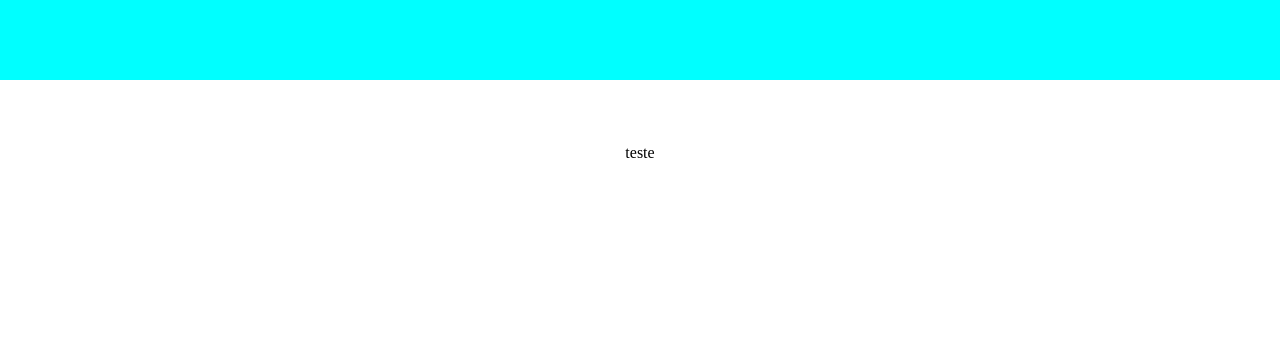
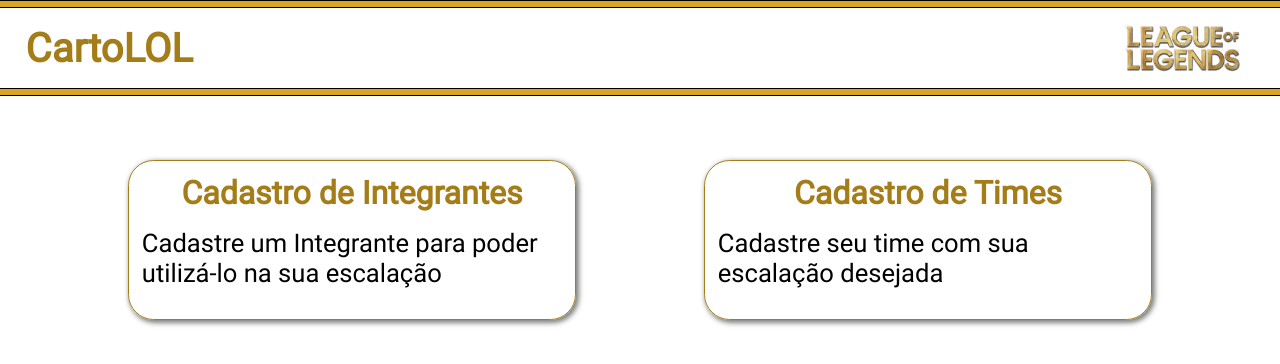
Before and after one commit to Talibert/FrontEndDuxus, a React (Create React App) app in the folder my-app/: page /duxus in a window 1280 px wide. Shown: the top 364 px of the page. Built offline with nearby package versions, Linux system fonts and the light colour scheme.

Commit message:
cards de cadastro e cadastro de integrantes concluido

```diff
--- a/my-app/package.json
+++ b/my-app/package.json
@@ -7,8 +7,10 @@
     "@testing-library/react": "^13.4.0",
     "@testing-library/user-event": "^13.5.0",
     "animate.css": "^4.1.1",
+    "axios": "^1.6.7",
     "react": "^18.2.0",
     "react-dom": "^18.2.0",
+    "react-router-dom": "^6.22.0",
     "react-scripts": "5.0.1",
     "react-scroll": "^1.9.0",
     "react-slick": "^0.30.1",
--- a/my-app/src/App.js
+++ b/my-app/src/App.js
@@ -1,12 +1,21 @@
 import Hero from "./components/hero";
 import "../src/Styles/General.css"
 import Header from "./components/Header";
+import React from 'react';
+import { BrowserRouter as Router, Routes, Route, Link, Navigate } from 'react-router-dom';
+import CadastroIntegrante from "./components/CadastroIntegrante";
 
 function App() {
   return (
     <div className="App">
       <Header/>
-      <Hero/>
+      <Router>
+        <Routes>
+          <Route path="/" element={<Navigate to="/duxus" />} />
+          <Route path="/duxus" element={<Hero />}/>
+          <Route path="/duxus/integrante/cadastro" element={<CadastroIntegrante />} />
+        </Routes>
+      </Router>
     </div>
   );
 }
--- /dev/null
+++ b/my-app/src/Styles/CadastroCard.css
@@ -0,0 +1,25 @@
+.link {
+    text-decoration: none; /* Remove o sublinhado */
+    color: inherit; /* Usa a cor padrão do texto */
+  }
+
+.card {
+    display: flex;
+    flex-direction: column;
+    align-items: center;
+    border: 1px solid #a57d18;
+    width: 35vw;
+    min-height: 20vh;
+    padding: 1vw;
+    border-radius: 2vw;
+    box-shadow: 2px 2px 5px 1px rgba(0, 0, 0, 0.5);
+}
+
+.card h1 {
+    color: #a57d18;
+    margin-bottom: 2vh;
+}
+
+.card p {
+    font-size: 2vw;
+}
--- /dev/null
+++ b/my-app/src/Styles/CadastroIntegrante.css
@@ -0,0 +1,50 @@
+form {
+    display: flex;
+    flex-direction: column;
+    max-width: 800px;
+    margin: auto;
+    margin-top: 5vh;
+    padding: 2vw;
+    border: 2px solid #a57d18;
+    border-radius: 1vw;
+    box-shadow: 2px 2px 5px 1px rgba(0, 0, 0, 0.5);
+    align-items: center;
+  }
+
+  /* Estilo para os rótulos */
+
+  form div {
+    width: 100%;
+  }
+
+  form label {
+    display: flex;
+    margin-bottom: 1vh;
+    width: 100%;
+  }
+
+  /* Estilo para os campos de entrada */
+  form input[type="text"] {
+    width: 100%;
+    padding: 8px;
+    margin-bottom: 10px;
+    border: 1px solid #a57d18;
+    border-radius: 0.5vw;
+  }
+
+  /* Estilo para o botão de envio */
+  form button {
+    background-color: #a57d18;
+    color: #fff;
+    border: none;
+    padding: 10px 20px;
+    margin-top: 1vh;
+    border-radius: 4px;
+    font-size: large;
+    cursor: pointer;
+  }
+
+  /* Estilo para o botão de envio quando o cursor está sobre ele */
+  form button:hover {
+    background-color: #daa520;
+  }
--- a/my-app/src/Styles/General.css
+++ b/my-app/src/Styles/General.css
@@ -5,5 +5,26 @@
 }
 
 body {
-    width: 100vw;
+    width: 100%;
+    font-family: 'Roboto', sans-serif;
 }
+
+@font-face {
+    font-family: 'Roboto';
+    src: url('../fonts/Roboto-Regular.ttf') format('truetype');
+}
+
+@font-face {
+    font-family: 'Roboto Light';
+    src: url('../fonts/Roboto-Light.ttf') format('truetype');
+}
+
+@font-face {
+    font-family: 'Roboto Black';
+    src: url('../fonts/Roboto-Black.ttf') format('truetype');
+}
+
+@font-face {
+    font-family: 'Roboto Italic';
+    src: url('../fonts/Roboto-ThinItalic.ttf') format('truetype');
+}
--- a/my-app/src/Styles/Header.css
+++ b/my-app/src/Styles/Header.css
@@ -1,5 +1,40 @@
 header {
-    width: 100vw;
+    display: flex;
+    flex-direction: column;
+}
+
+header .top {
+    width: 100%;
+    border-bottom: 1px solid black;
+    border-top: 1px solid black;
+    background-color: #daa520;
+    height: 1vh;
+}
+
+header .bot {
+    width: 100%;
+    border-bottom: 1px solid black;
+    border-top: 1px solid black;
+    background-color: #daa520;
+    height: 1vh;
+}
+
+header .mid {
+    width: 100%;
     height: 10vh;
-    background-color: aqua;
+    background-color: white;
+    display: flex;
+    justify-content: space-between;
+    align-items: center;
 }
+
+header .mid h1  {
+    padding-left: 2vw;
+    font-size: 5vh;
+    color: #a57d18;
+}
+
+header .mid img {
+    height: 100%;
+    padding-right: 2vw;
+}
--- a/my-app/src/Styles/Hero.css
+++ b/my-app/src/Styles/Hero.css
@@ -5,48 +5,19 @@
 }
 
 .hero {
-    height: 100vh;
+    height: 88vh;
     width: 100%;
     display: flex;
     padding-top: 4em;
     flex-direction: column;
     align-items: center;
-    justify-content: space-between;
     background-size: cover;
     background-position: center;
-    animation: fadeIn;
-    animation-duration: 1s;
 }
 
-.hero .texts {
+.cadastroSection {
+    width: 80%;
     display: flex;
-    flex-direction: column;
-    width: 100%;
-    height: 100%;
+    justify-content: space-between;
+
 }
-
-.hero .texts .introtext1 {
-    text-align: start;
-    color:#5a450c;
-    font-size: 210%;
-    font-family: 'Roboto Light', sans-serif;
-    padding-left: 5vw;
-    padding-top: 5vh;
-}
-
-.hero .texts .introtext2 {
-    text-align: center;
-    color:#5a450c;
-    font-size: 300%;
-    font-family: 'Roboto Black', sans-serif;
-    margin-top: 10vh;
-}
-
-.hero .texts .introtext3 {
-    text-align: end;
-    color:#5a450c;
-    font-size: 210%;
-    font-family: 'Roboto Light', sans-serif;
-    padding-right: 5vw;
-    padding-top: 17vh;
-}
--- /dev/null
+++ b/my-app/src/components/CadastroCard.js
@@ -0,0 +1,15 @@
+
+import "../Styles/CadastroCard.css"
+
+export default function CadastroCard (props) {
+    return(
+            <div className='card'>
+                <h1>
+                    {props.title}
+                </h1>
+                <p>
+                    {props.description}
+                </p>
+            </div>
+    )
+}
--- /dev/null
+++ b/my-app/src/components/CadastroIntegrante.js
@@ -0,0 +1,70 @@
+import React, { useState } from 'react';
+import axios from 'axios';
+import "../Styles/CadastroIntegrante.css"
+
+function CadastroIntegrante() {
+  // Definindo estado local para os valores do formulário
+  const [nome, setNome] = useState('');
+  const [franquia, setFranquia] = useState('');
+  const [funcao, setFuncao] = useState('');
+
+  // Função para lidar com o envio do formulário
+  const handleSubmit = async (event) => {
+    event.preventDefault(); // Evitar o comportamento padrão de recarregar a página
+
+    try {
+      // Dados a serem enviados para a API
+      const dados = {
+        nome,
+        franquia,
+        funcao
+      };
+
+      // Fazendo a requisição POST para a API
+      const resposta = await axios.post('http://localhost:8080/duxus/integrante/cadastro', dados);
+
+      // Exibindo a resposta da API
+      console.log('Resposta da API:', resposta.data);
+
+      // Limpar os campos do formulário após o envio bem-sucedido
+      setNome('');
+      setFranquia('');
+      setFuncao('');
+    } catch (erro) {
+      // Exibindo erro, caso ocorra
+      console.error('Erro ao enviar dados para API:', erro);
+    }
+  };
+
+  return (
+    <form onSubmit={handleSubmit}>
+      <div>
+        <label>Nome:</label>
+        <input
+          type="text"
+          value={nome}
+          onChange={(e) => setNome(e.target.value)}
+        />
+      </div>
+      <div>
+        <label>Franquia:</label>
+        <input
+          type="text"
+          value={franquia}
+          onChange={(e) => setFranquia(e.target.value)}
+        />
+      </div>
+      <div>
+        <label>Função:</label>
+        <input
+          type="text"
+          value={funcao}
+          onChange={(e) => setFuncao(e.target.value)}
+        />
+      </div>
+      <button type="submit">Enviar</button>
+    </form>
+  );
+}
+
+export default CadastroIntegrante;
--- a/my-app/src/components/Header.js
+++ b/my-app/src/components/Header.js
@@ -3,7 +3,12 @@ import "../Styles/Header.css"
 export default function Header() {
     return(
         <header>
-            <h1></h1>
+            <div className="top"></div>
+            <div className="mid">
+                <h1>CartoLOL</h1>
+                <img src="./assets/lollogo.png" alt="lol logo"></img>
+            </div>
+            <div className="bot"></div>
         </header>
     )
 }
--- a/my-app/src/components/hero.js
+++ b/my-app/src/components/hero.js
@@ -1,11 +1,20 @@
 import "../Styles/Hero.css"
+import { Link, Outlet } from 'react-router-dom'
+import CadastroCard from "./CadastroCard"
 
 export default function Hero() {
 
     return(
 
         <div className="hero">
-            <p>teste</p>
+            <div className="cadastroSection">
+                <Link to="/duxus/integrante/cadastro" className='link'>
+                    <CadastroCard title="Cadastro de Integrantes" description="Cadastre um Integrante para poder utilizá-lo na sua escalação"/>
+                </Link>
+                <Link to="/duxus/time/cadastro" className='link'>
+                    <CadastroCard title="Cadastro de Times" description="Cadastre seu time com sua escalação desejada"/>
+                </Link>
+            </div>
         </div>
     )
 }
```
Also changed, not shown: my-app/public/assets/lollogo.png (added).
